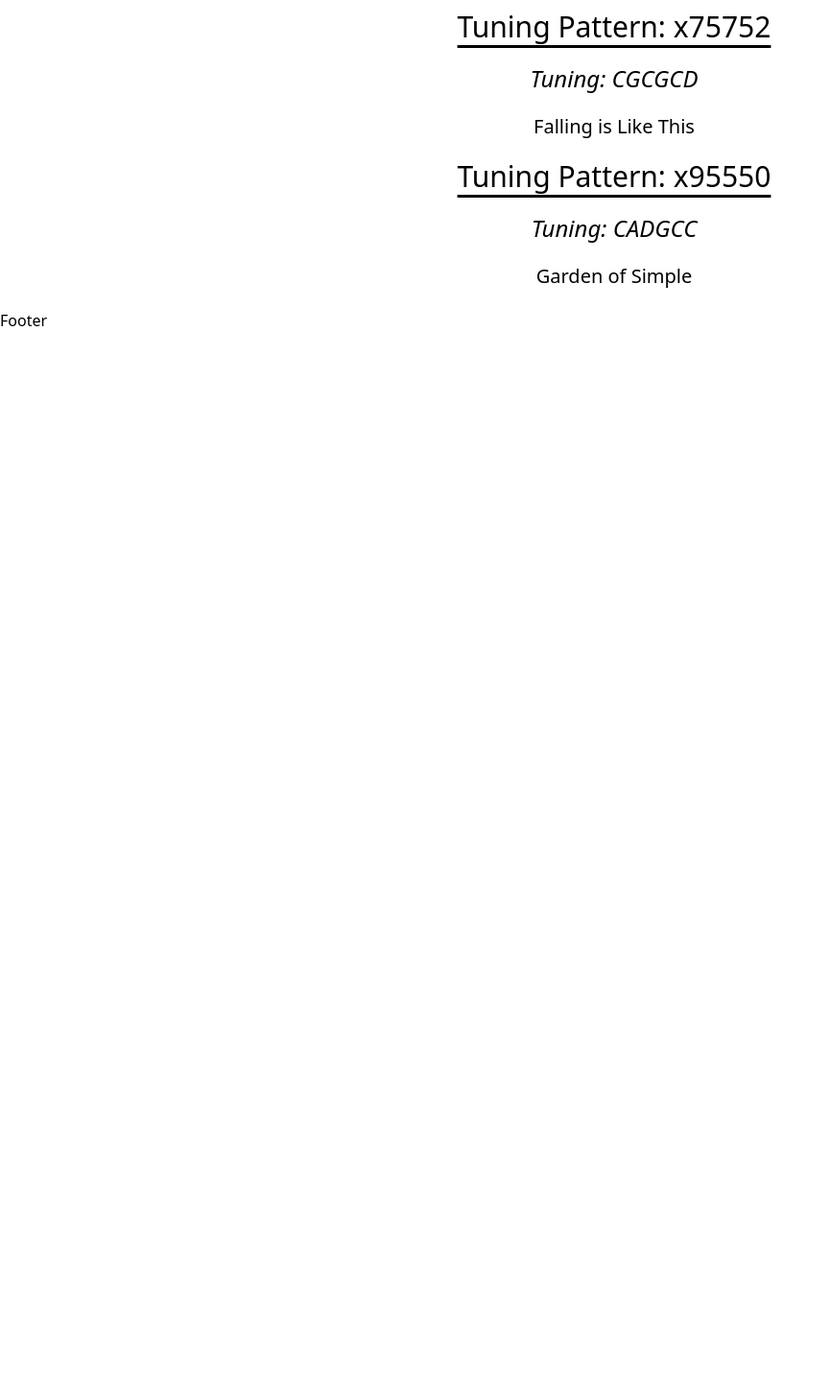
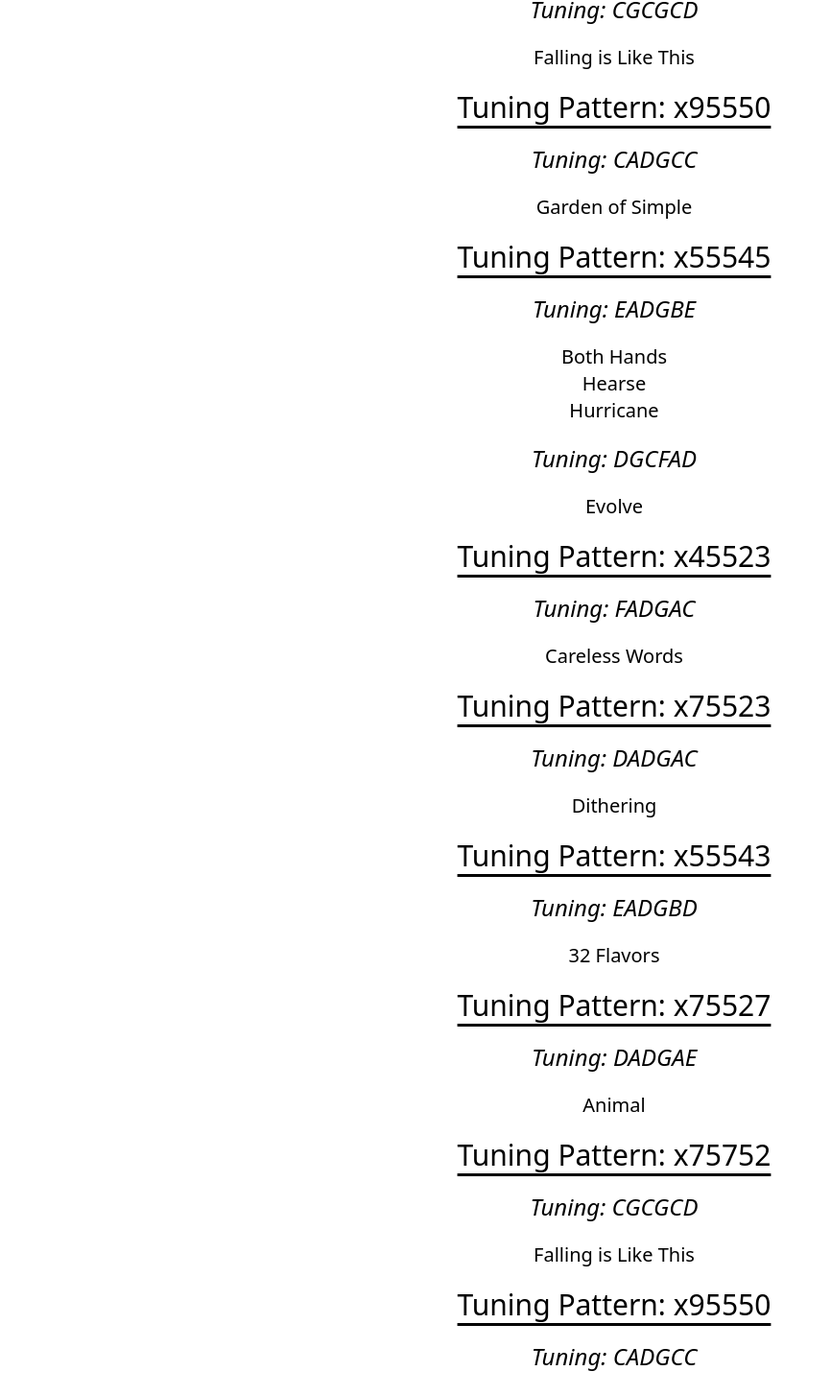
Before and after one commit to KKurzawa/Ani-Difranco-Transcriptions, a React (Vite) app: page /ByTuning in a window 1280 px wide. Shown: the part 1134-2588 px from the top of the page at 96% size, without its empty margins (0-866 px from the left). Before the commit the page ends 1480 px from the top, so only its background shows below. Built offline with nearby package versions, Linux system fonts and the light colour scheme.

Commit message:
mock by tuning page responsive.  Data structure needs work

```diff
--- a/src/Pages/ByTuning/ByTuning.jsx
+++ b/src/Pages/ByTuning/ByTuning.jsx
@@ -18,33 +18,9 @@ function ByTuning() {
         fetchData();
     }, []);
 
-    const [transcriptions2, setTranscriptions2] = useState([]);
-
-    const fetchData2 = async () => {
-        const transcriptions2 = await getTranscriptions2();
-        setTranscriptions2(transcriptions2);
-        // console.log(transcriptions.tuning)
-    }
-
-    useEffect(() => {
-        fetchData2();
-    }, []);
-
-
-
     return (
         <section>
-            {transcriptions2.map((transcription2) => (
-                <div key={transcription2.id}>
-                    {transcription2.tuningPattern}
-                </div>
-            ))}
-            {transcriptions2.map((transcription2) => (
-                <div key={transcription2.id}>
-                    {Object.values(transcription2).forEach(val => console.log(val))}
-                </div>
-            ))}
-            {/* original approach */}
+            {/* original approach mobile view*/}
             <h2 className='text-4xl md:text-6xl p-5 text-center'>By Tuning</h2>
             <div className='md:hidden flex flex-col'>
                 <h2 className='tuningPattern'>Tuning Pattern: x55545</h2>
@@ -151,7 +127,119 @@ function ByTuning() {
                     ))}
                 </div>
             </div>
+            {/* medium and large */}
+            <div className='hidden md:flex flex-row justify-around'>
+                <div className='md:flex-col'>
+                    <h2 className='tuningPattern'>Tuning Pattern: x55545</h2>
+                    <h2 className='tuning'>Tuning: EADGBE</h2>
+                    <div className='map'>
+                        {transcriptions.map((transcription) => transcription.tuning === 'EADGBE' && (
+                            <Link
+                                to={`/SingleTranscription/${transcription.id}`}
+                                key={transcription.id}
+                                className='w-10px'
+                            >
+                                <div className='name' key={transcription.id}>{transcription.name}</div>
+                            </Link>
+                        ))}
+                    </div>
+                    <h2 className='tuning'>Tuning: DGCFAD</h2>
+                    <div className='map'>
+                        {transcriptions.map((transcription) => transcription.tuning === 'DGCFAD' && (
+                            <Link
+                                to={`/SingleTranscription/${transcription.id}`}
+                                key={transcription.id}
+                                className='w-10px'
+                            >
+                                <div className='name' key={transcription.id}>{transcription.name}</div>
+                            </Link>
+                        ))}
+                    </div>
+                    <h2 className='tuningPattern'>Tuning Pattern: x45523</h2>
+                    <h2 className='tuning'>Tuning: FADGAC</h2>
+                    <div className='map'>
+                        {transcriptions.map((transcription) => transcription.tuning === 'FADGAC' && (
+                            <Link
+                                to={`/SingleTranscription/${transcription.id}`}
+                                key={transcription.id}
+                                className='link'
+                            >
+                                <div className='name' key={transcription.id}>{transcription.name}</div>
+                            </Link>
+                        ))}
+                    </div>
+                    <h2 className='tuningPattern'>Tuning Pattern: x75523</h2>
+                    <h2 className='tuning'>Tuning: DADGAC</h2>
+                    <div className='map'>
+                        {transcriptions.map((transcription) => transcription.tuning === 'DADGAC' && (
+                            <Link
+                                to={`/SingleTranscription/${transcription.id}`}
+                                key={transcription.id}
+                                className='link'
+                            >
+                                <div className='name' key={transcription.id}>{transcription.name}</div>
+                            </Link>
+                        ))}
+                    </div>
 
+                </div>
+                <div className='md:flex-col'>
+                    <h2 className='tuningPattern'>Tuning Pattern: x55543</h2>
+                    <h2 className='tuning'>Tuning: EADGBD</h2>
+                    <div className='map'>
+                        {transcriptions.map((transcription) => transcription.tuning === 'EADGBD' && (
+                            <Link
+                                to={`/SingleTranscription/${transcription.id}`}
+                                key={transcription.id}
+                                className='link'
+                            >
+                                <div className='name' key={transcription.id}>{transcription.name}</div>
+                            </Link>
+                        ))}
+                    </div>
+                    <h2 className='tuningPattern'>Tuning Pattern: x75527</h2>
+                    <h2 className='tuning'>Tuning: DADGAE</h2>
+                    <div className='map'>
+                        {transcriptions.map((transcription) => transcription.tuning === 'DADGAE' && (
+                            <Link
+                                to={`/SingleTranscription/${transcription.id}`}
+                                key={transcription.id}
+                                className='link'
+                            >
+                                <div className='name' key={transcription.id}>{transcription.name}</div>
+                            </Link>
+                        ))}
+
+                    </div>
+                    <h2 className='tuningPattern'>Tuning Pattern: x75752</h2>
+                    <h2 className='tuning'>Tuning: CGCGCD</h2>
+                    <div className='map'>
+                        {transcriptions.map((transcription) => transcription.tuning === 'CGCGCD' && (
+                            <Link
+                                to={`/SingleTranscription/${transcription.id}`}
+                                key={transcription.id}
+                                className='link'
+                            >
+                                <div className='name' key={transcription.id}>{transcription.name}</div>
+                            </Link>
+                        ))}
+                    </div>
+                    <h2 className='tuningPattern'>Tuning Pattern: x95550</h2>
+                    <h2 className='tuning'>Tuning: CADGCC</h2>
+                    <div className='map'>
+                        {transcriptions.map((transcription) => transcription.tuning === 'CADGCC' && (
+                            <Link
+                                to={`/SingleTranscription/${transcription.id}`}
+                                key={transcription.id}
+                                className='link'
+                            >
+                                <div className='name' key={transcription.id}>{transcription.name}</div>
+                            </Link>
+                        ))}
+                    </div>
+                </div>
+
+            </div>
 
         </section>
 
--- a/src/Pages/TranscriptionsAz/TranscriptionsaAz.jsx
+++ b/src/Pages/TranscriptionsAz/TranscriptionsaAz.jsx
@@ -46,8 +46,6 @@ function TranscriptionsaAz() {
                             </a>
                         </div>
                     </div>
-
-
                 ))}
             </div>
             <div className='hidden md:flex justify-evenly pb-5'>
```
